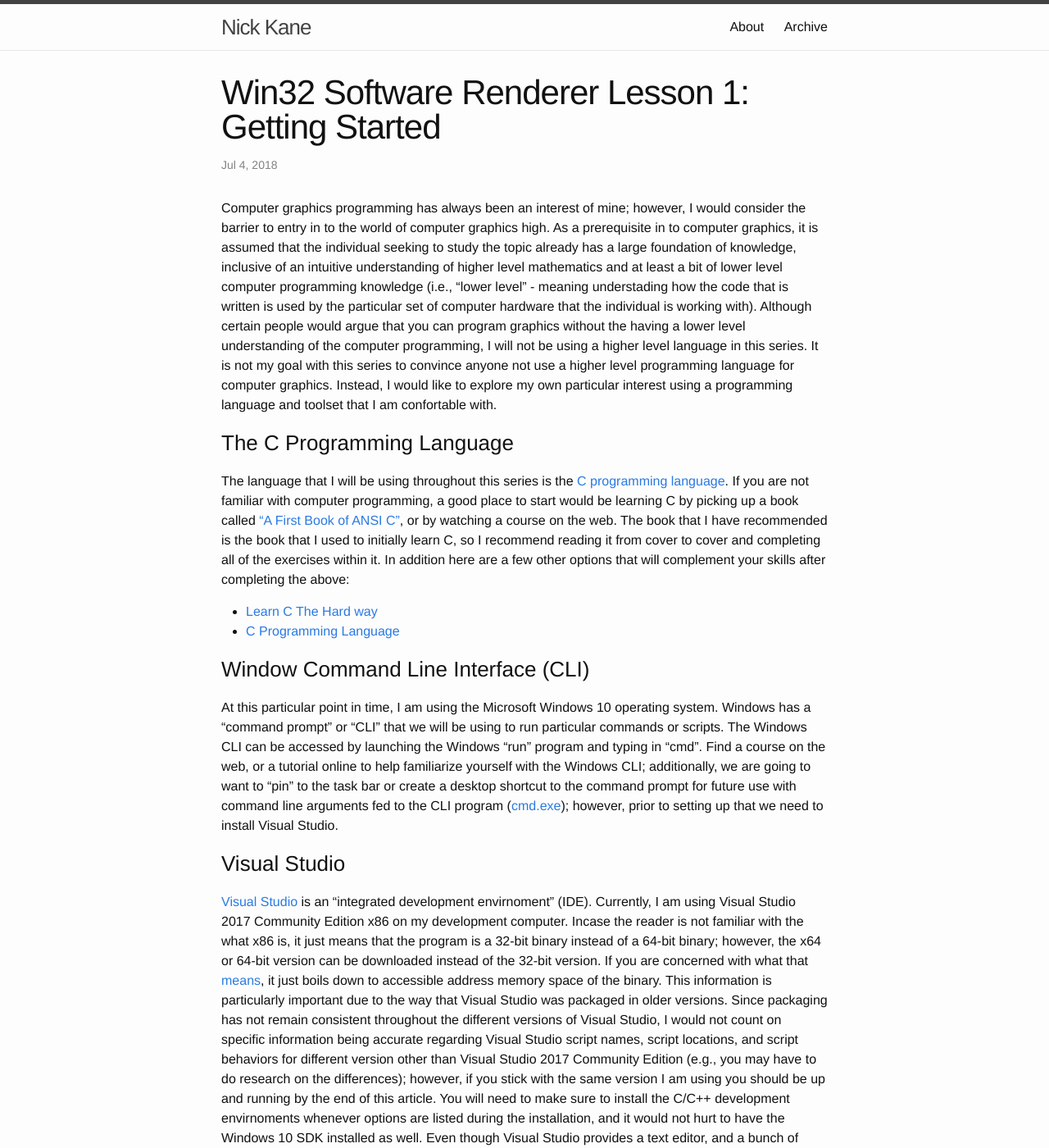
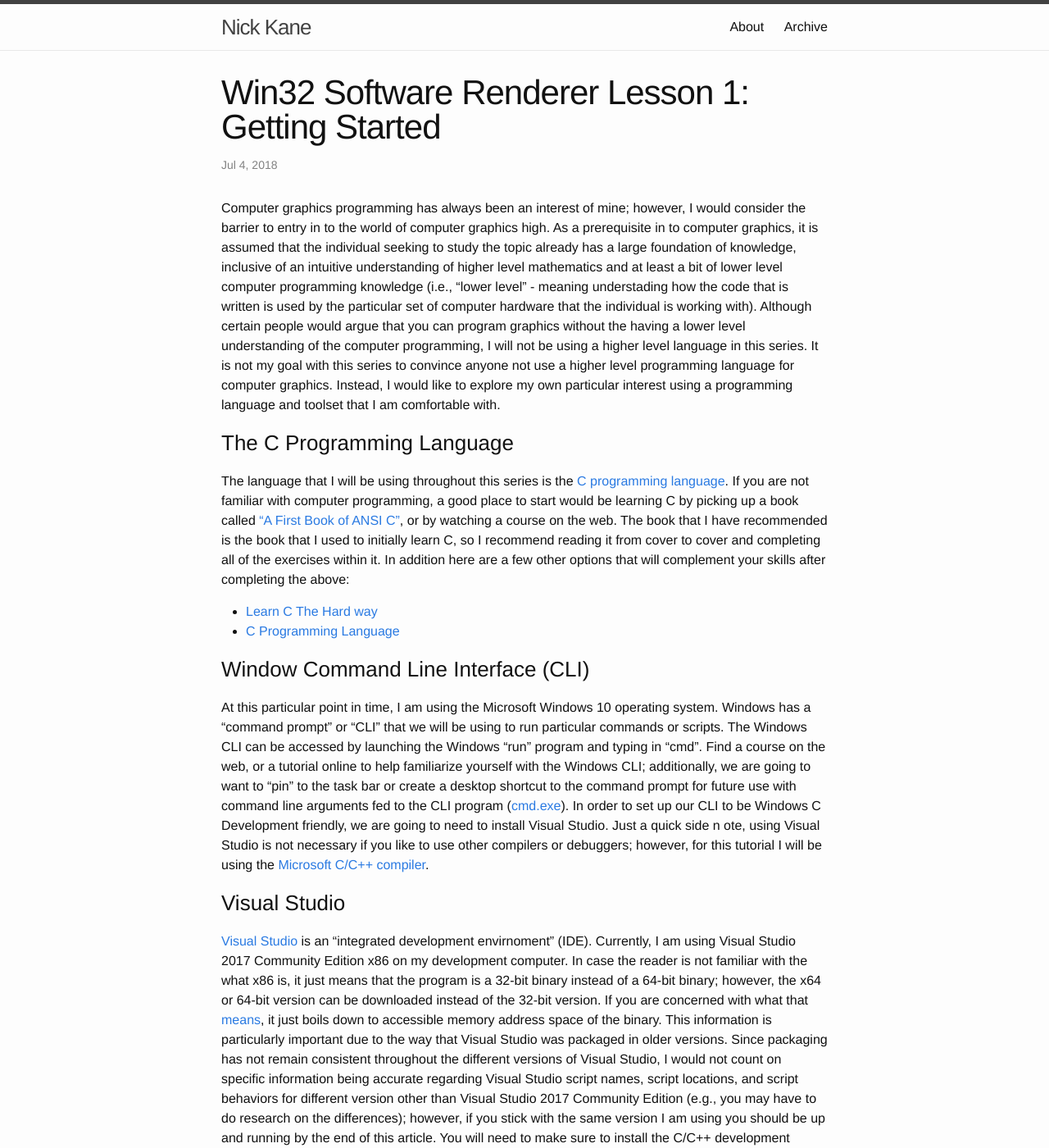
Before and after one commit to nkane/nkane.github.io, a Jekyll site: the page built from _posts/2018-07-31-win32-software-renderer-lesson-1:-getting-started.markdown, in a window 1280 px wide and 1400 px high. Shown: the whole window at 82% size. Built offline with Jekyll 4.4.1, drawn with Linux system fonts in a browser that asks for light colours; some of the changed text lies outside the part shown.

Commit message:
adding context to win32 renderer lesson 1 post

````diff
--- a/_posts/2018-07-31-win32-software-renderer-lesson-1:-getting-started.markdown
+++ b/_posts/2018-07-31-win32-software-renderer-lesson-1:-getting-started.markdown
@@ -11,7 +11,7 @@
 understading how the code that is written is used by the particular set of computer hardware that the individual is working with). Although certain people would
 argue that you can program graphics without the having a lower level understanding of the computer programming, I will not be using a higher level language in
 this series. It is not my goal with this series to convince anyone not use a higher level programming language for computer graphics. Instead, I would like to
-explore my own particular interest using a programming language and toolset that I am confortable with.
+explore my own particular interest using a programming language and toolset that I am comfortable with.
 
 
 ### The C Programming Language
@@ -28,13 +28,15 @@
 At this particular point in time, I am using the Microsoft Windows 10 operating system. Windows has a "command prompt" or "CLI" that we will be using to run
 particular commands or scripts. The Windows CLI can be accessed by launching the Windows "run" program and typing in "cmd". Find a course on the web, or a tutorial
 online to help familiarize yourself with the Windows CLI; additionally, we are going to want to "pin" to the task bar or create a desktop shortcut to the command prompt
-for future use with command line arguments fed to the CLI program ([cmd.exe][cmd]); however, prior to setting up that we need to install Visual Studio.
+for future use with command line arguments fed to the CLI program ([cmd.exe][cmd]). In order to set up our CLI to be Windows C Development friendly, we are going to
+need to install Visual Studio. Just a quick side n ote, using Visual Studio is not necessary if you like to use other compilers or debuggers; however, for this tutorial
+I will be using the [Microsoft C/C++ compiler][cl].
 
 
 ### Visual Studio
-[Visual Studio][vs] is an "integrated development envirnoment" (IDE). Currently, I am using Visual Studio 2017 Community Edition x86 on my development computer. Incase
+[Visual Studio][vs] is an "integrated development envirnoment" (IDE). Currently, I am using Visual Studio 2017 Community Edition x86 on my development computer. In case
 the reader is not familiar with the what x86 is, it just means that the program is a 32-bit binary instead of a 64-bit binary; however, the x64 or 64-bit version can be
-downloaded instead of the 32-bit version. If you are concerned with what that [means][binary-x86-x64], it just boils down to accessible address memory space of the binary.
+downloaded instead of the 32-bit version. If you are concerned with what that [means][binary-x86-x64], it just boils down to accessible memory address space of the binary.
 This information is particularly important due to the way that Visual Studio was packaged in older versions. Since packaging has not remain consistent throughout
 the different versions of Visual Studio, I would not count on specific information being accurate regarding Visual Studio script names, script locations, and script
 behaviors for different version other than Visual Studio 2017 Community Edition (e.g., you may have to do research on the differences); however, if you stick with the same
@@ -64,8 +66,8 @@
 start setting up our basic batch file that will be executed on our shortcut to our Windows CLI.
 
 First, we need to find a batch file script named ["vsdevcmd.bat"][vsdevcmd] that is shipped with the installation of Visual Studio / MSVC. For the installation of Visual
-Studio that I am using, the file is located at "C:\Program Files (x86)\Microsoft Visual Studio\2017\Community\Common7\Tools\VsDevCmd.bat". Next, pick a spot on your hard
-drive to store the batch file, typically I like to store my file under my users directory in Windows (C:\Users\\{username}) and name it "win32_shell.bat" or whatever else that
+Studio that I am using, the file is located at *"C:\Program Files (x86)\Microsoft Visual Studio\2017\Community\Common7\Tools\VsDevCmd.bat"*. Next, pick a spot on your hard
+drive to store the batch file, typically I like to store my file under my users directory in Windows (*C:\Users\\{username}*) and name it *"win32_shell.bat"* or whatever else that
 you would perfer. Once that batch file has been created, we should have the following inside:
 
 ``` bat
@@ -73,8 +75,19 @@
 CALL "C:\Program Files (x86)\Microsoft Visual Studio\2017\Community\Common7\Tools\VsDevCmd.bat"
 ```
 
-Just to be explicit about why we call this batch files that is shipped with Visual Studio's, the "vsdevcmd.bat" file sets up our CLI instance to be able to use the Microsoft
-C/C++ compiler and other development tools.
+Just to be explicit about why we call this batch file that is shipped with Visual Studio's, the "vsdevcmd.bat" file sets up our CLI instance to be able to use the Microsoft
+C/C++ compiler and other development tools. Great! Now, we need to hook up our shortcut to be able to execute our batch file whenever we click on our shortcut icon of the
+Windows CLI. By right clicking and selecting the properties of the icon, a field named "Target" under the "Shortcut" tab should be visible. The "Target" field should have
+a textbox as to the right of it that is filled with the following or simliar information: "%windir%\system32\cmd.exe". This basically just tells the shortcut where the
+actual executable of "cmd.exe" is located. In addition to the location of the "cmd.exe" executable, we are going to want to pass in a CLI argument that will allow us to
+have our new batch file executable on start up of the "cmd.exe" program. The "/K" flag for the executable "cmd.exe" states that it "carries out the command specificed by
+a string but remains". In other words, it will execute on the CLI whatever is passed in quotes after the /K flag. We are going pass in the location of our batch file in
+order to have that executed after the CLI has been loaded that way our CLI instance will have all of the Microsoft Visual Studio tooling avaiable to us via the CLI. Here
+is an example of what our "Target" field should look with the CLI argument passed to it: *%windir%\system32\cmd.exe /K "C:\Users\\{user}\win32_shell.bat"*. Just for a frame
+of refernce, this is exactly what my "Target" field is set to: *%windir%\system32\cmd.exe /K "C:\Users\nkane\win32_shell.bat"*.
+
+
+#### TODO(nick): insert image of cmd properties here
 
 ### The Project Setup
 We will be setting up a project folder(s) for each tutorial in order have individualized pieces that we will be building upon each lesson. I usually have a particular place
@@ -90,7 +103,7 @@
 --> lesson 2 			...
 ```
 
-Next, let's just put a few lines of code inside of the "build.bat" file that will allow us to build our C source code. Place the following code inside of the build.bat file
+Next, let's just put a few lines of code inside of the "build.bat" file that will allow us to build our C source code. Place the following code inside of the *build.bat* file
 
 ``` bat
 :: build.bat
@@ -100,14 +113,17 @@
 POPD
 ```
 
-The above batch file code will create a directory named "build" one relative directory back from the "code" directory, go inside of the "build" directory, build the C source
-code inside of the "build" directory using the Microsoft C/C++ compiler (cl.exe), and go back to the "code" directory. If you are wondering what all of those symbols are
-on the "cl" line, those are [compiler options][cl-options] or arguments passed into the cl.exe. The /Od flag disables any compiler optimizations, the /MTd flag creates a
-multithreaded executable file using [LIBCMTD.lib][libcmtd] which is a debugging version of the multithreaded standard C library, and .lib files are [static libraries][libvsdll],
-the /Zi flag generates complete debugging information, the /nologo ignores a text logo and compiler information that is produced by the compiler, and the /link option allows
-use to pass options to the [linker][linker] options that we use to pass in the static libraries that we need to link with. If you are not familiar with the process of linking,
-it is a part of the executable compiliation process that takes all of the ["object files"][objectfiles] and combines them into a single executable file, library, or another
-"object file".
+The above batch file code will create a directory named "build" one relative directory back from the "code" directory, it will then change CLI's current directory to the "build"
+directory, build the C source code inside of the "build" directory using the Microsoft C/C++ compiler (cl.exe), and go back to the "code" directory. If you are wondering
+what all of those symbols are  on the "cl" line, those are [compiler options][cl-options] or arguments passed into the cl.exe. The /Od flag disables any compiler optimizations,
+the /MTd flag creates a multithreaded executable file using [LIBCMTD.lib][libcmtd] which is a debugging version of the multithreaded standard C library, and .lib files are
+[static libraries][libvsdll], the /Zi flag generates complete debugging information, the /nologo ignores a text logo and compiler information that is produced by the compiler,
+and the /link option allows use to pass options to the [linker][linker] options that we use to pass in the static libraries that we need to link with. If you are not familiar
+with the process of linking, it is a part of the executable compiliation process that takes all of the ["object files"][objectfiles] and combines them into a single executable
+file, library, or another "object file".
+
+
+#### TODO(nick): insert image of project folder layout
 
 
 ### Windows API (WinAPI or Win32)
````
